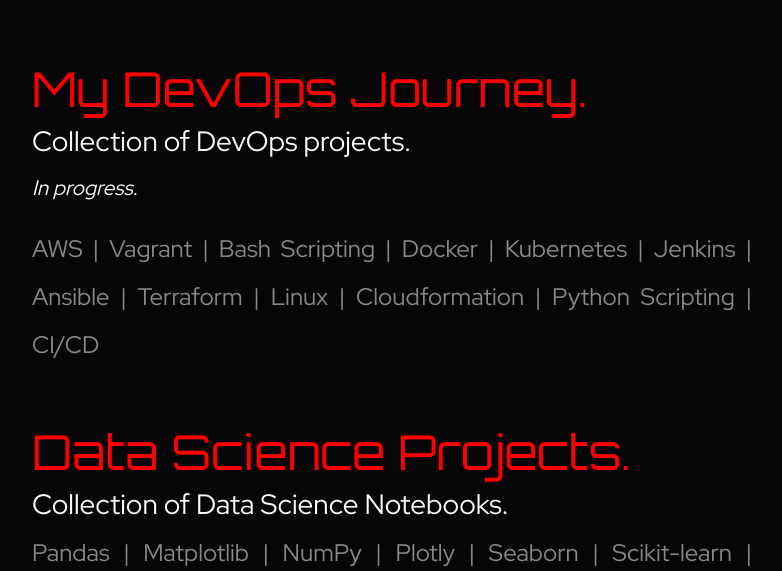
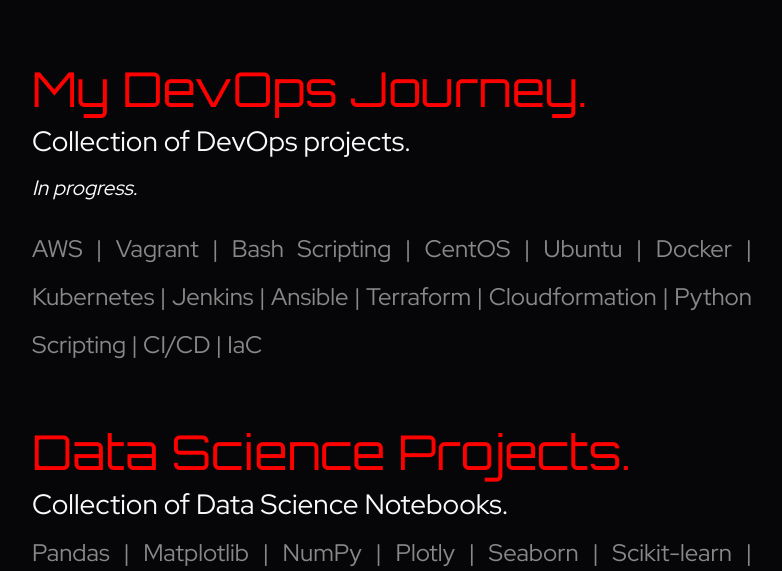
Before and after one commit to Veluthil/Portfolio-Project, a Flask app: page /projects in a window 1280 px wide. Shown: the part 1333-1904 px from the top of the page, without its empty margins (260-1042 px from the left). Run offline with Flask 2, Linux system fonts and the light colour scheme; some libraries are stand-ins or nearby versions.

Commit message:
Update projects.html

```diff
--- a/templates/projects.html
+++ b/templates/projects.html
@@ -43,8 +43,8 @@
             </a>
             <h3>Collection of DevOps projects.</h3>
                 <p class="p-cursive">In progress.</p>
-                <p class="stack-project">AWS | Vagrant | Bash Scripting | Docker | Kubernetes | Jenkins | Ansible |
-                    Terraform | Linux | Cloudformation | Python Scripting | CI/CD</p>
+                <p class="stack-project">AWS | Vagrant | Bash Scripting | CentOS | Ubuntu | Docker | Kubernetes | Jenkins | Ansible |
+                    Terraform | Cloudformation | Python Scripting | CI/CD | IaC </p>
             <br>
 
             <a class="project" href="https://github.com/Veluthil/Jupyter-Notebooks" target="_blank">
```
